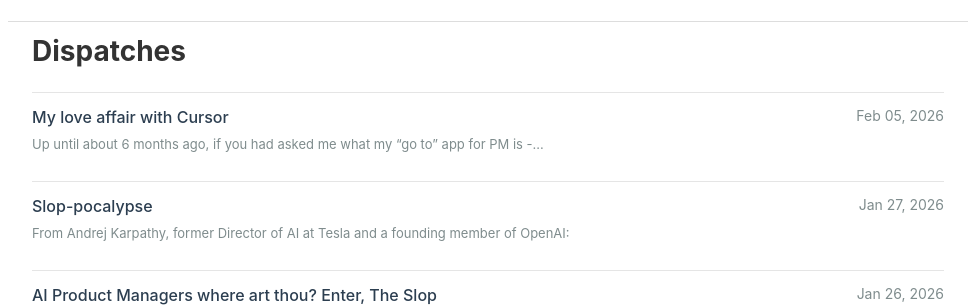
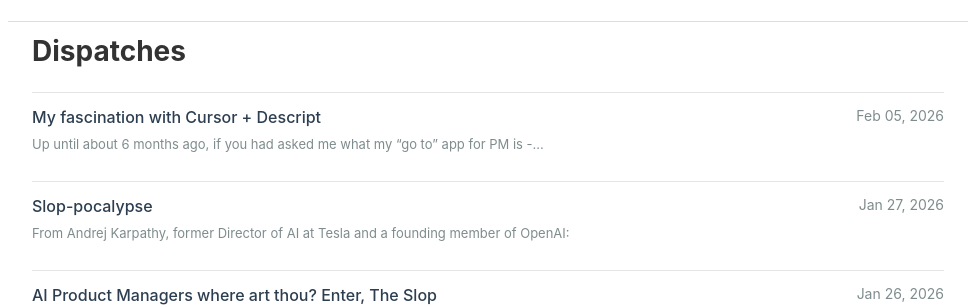
Before and after one commit to gibbygee/bellemonti-website, a Jekyll site: the page built from _pages/reading.md, in a window 1280 px wide. Shown: the part 155-462 px from the top of the page, without its empty margins (152-1127 px from the left). Built offline with Jekyll 4.4.1, drawn with Linux system fonts in a browser that asks for light colours.

```diff
--- a/_readings/2026-02-05-my-love-affair-with-cursor.md
+++ b/_readings/2026-02-05-my-fascination-with-cursor.md
@@ -1,6 +1,6 @@
 ---
 layout: reading
-title: "My love affair with Cursor"
+title: "My fascination with Cursor + Descript"
 date: 2026-02-05
 author: john garrish
 ---
```
